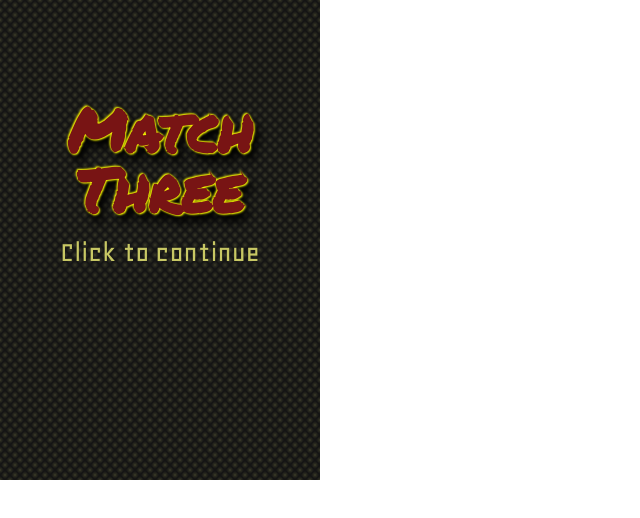
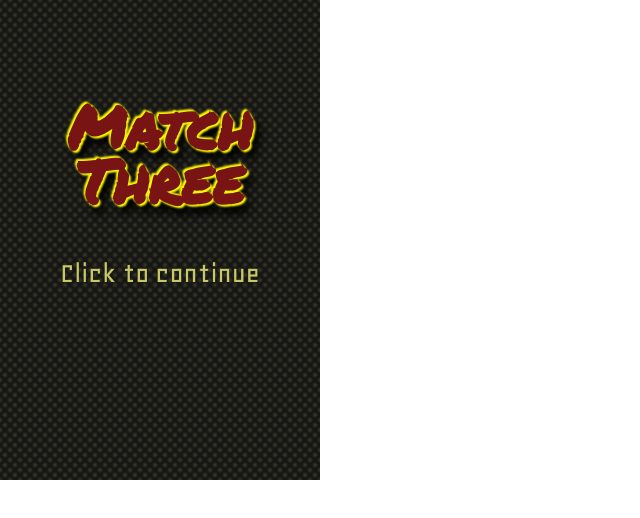
Before and after one commit to ethomp10/jewel-warrior, a plain HTML site: page index.html in a window 1280 px wide. Shown: the whole page, without its empty margins (0-640 px from the left). Drawn offline with Linux system fonts and the light colour scheme.

Commit message:
Changed indentation to spaces

```diff
--- a/css/match3.css
+++ b/css/match3.css
@@ -10,6 +10,9 @@ body {
     width: 320px;
     height: 480px;
     font-family: Geo;
+    font-size: 40px;
+    width: 8em;
+    height: 12em;
     color: rgb(200,200,100);
     background-color: rgb(60,60,40);
     background-size: 10px 10px;
@@ -38,22 +41,22 @@ body {
 
 #splash-screen {
     text-align: center;
-	padding-top: 100px;
+    padding-top: 2.5em;
 }
 
 #splash-screen .continue {
     cursor: pointer;
-	font-size: 30px;
+    font-size: 0.75em;
 }
 
 .logo {
     font-family: Marker;
-	font-size: 60px;
-	line-height: 60px;
+    font-size: 1.5em;
+    line-height: 0.9em;
     margin: 0;
     text-align: center;
     color: rgb(120,20,20);
-	text-shadow: 1px 1px 2px rgb(255,255,0),
-		-1px -1px 2px rgb(255,255,0),
-		5px 8px 8px rgb(0,0,0);
+    text-shadow: 0.03em 0.03em 2px rgb(255,255,0),
+        -0.03em -0.03em 2px rgb(255,255,0),
+        0.10em 0.15em 0.15em rgb(0,0,0);
 }
```
Also changed, not shown: index.html (indentation only), js/dom.js (indentation only), js/match3.js (indentation only). Lines whose indentation alone changed are shown as unchanged.
